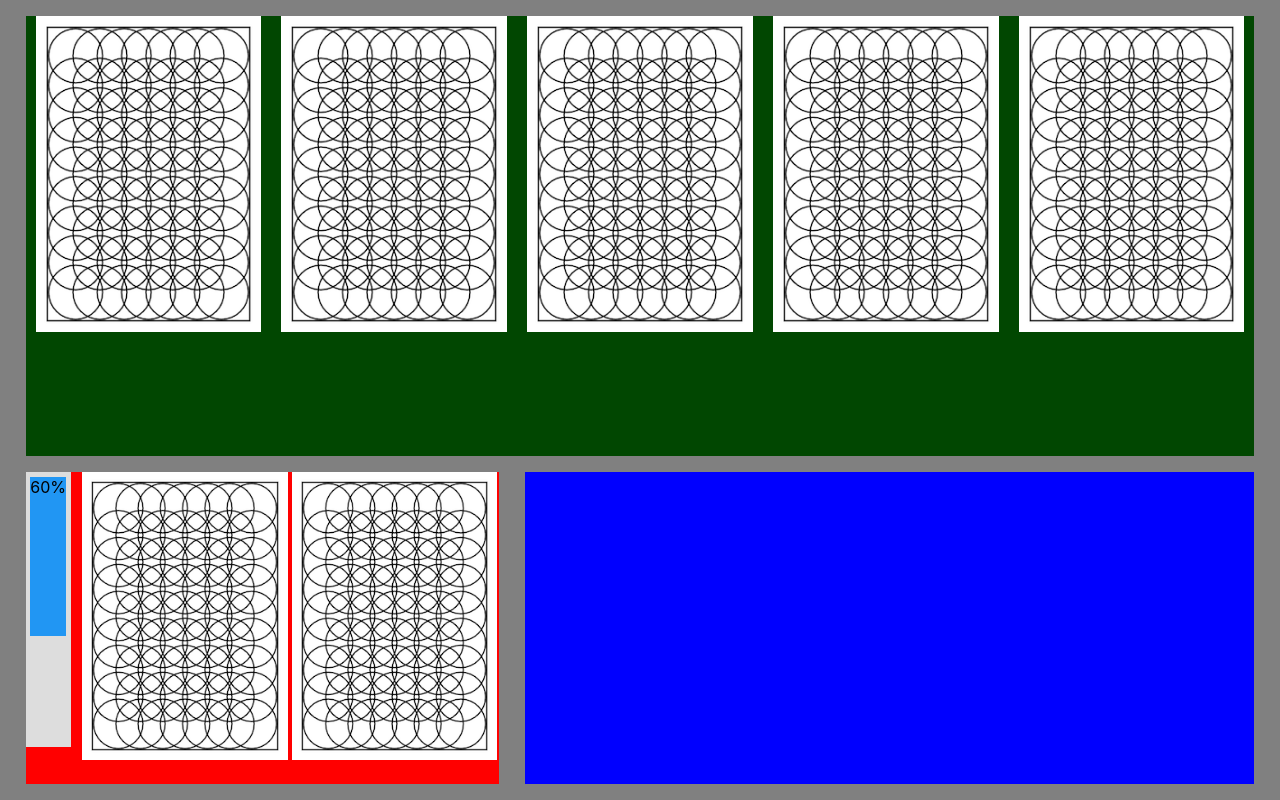
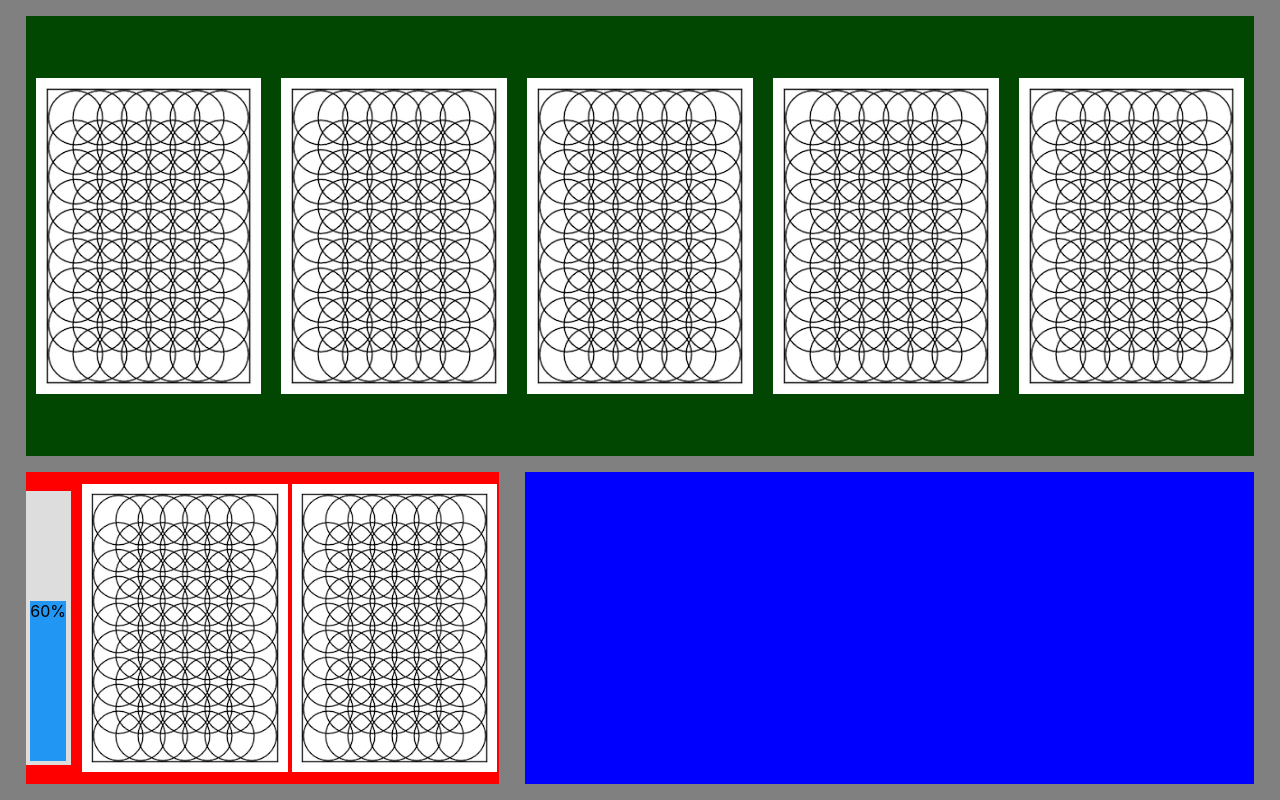
Before and after one commit to AG-Labs/pokerSite, a React (Create React App) app: page / in a window 1280 px wide. Built offline with nearby package versions, Linux system fonts and the light colour scheme.

Commit message:
updated css centres everything correctly in chrome but test in safari does not maintain aspect ratio

```diff
--- a/src/App.css
+++ b/src/App.css
@@ -19,6 +19,7 @@
   margin-left: 2vw;
   margin-top: 2vh;
   display: flex;
+  align-items: center;
 }
 
 .meter {
@@ -26,6 +27,8 @@
   height: 85%;
   padding: 1%;
   background-color: #ddd;
+  display: flex;
+  align-items: flex-end;
 }
 .power {
   height: 60%;
@@ -37,6 +40,7 @@
   align-items: center;
   margin-left: 2%;
   flex-direction: row;
+  height: 100%;
 }
 .myCardHolder{
   height: 100%;
@@ -45,6 +49,8 @@
   margin-right: 2px;
   margin-left: 2px;
   object-fit: contain;
+  display: flex;
+  align-items: center;
 
 }
 
--- a/src/Styles/table.css
+++ b/src/Styles/table.css
@@ -11,9 +11,11 @@
     min-height: 0;
     flex: 1;
     vertical-align: middle;
-    margin-right: 10px; /* this is moving it correctly*/
+    margin-right: 10px;
     margin-left: 10px;
     object-fit: scale-down;
+    display: flex;
+    align-items: center;
   }
   .tableCard {
     max-width: 100%;
```
